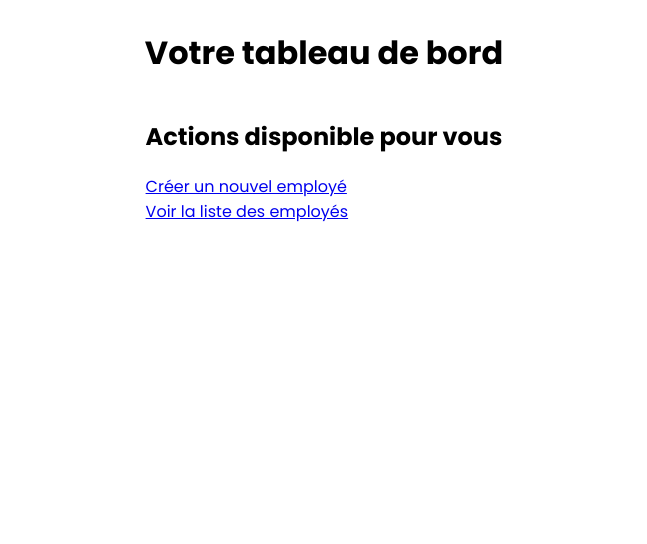
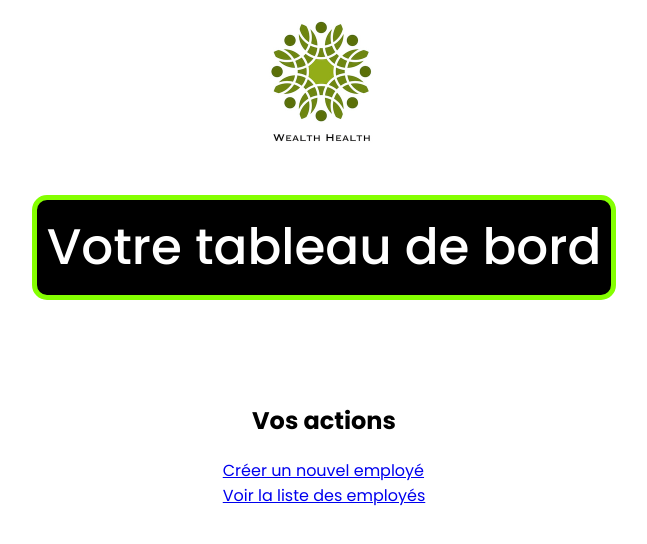
Before and after one commit to VicoD3X/Final_RP14, a React (Vite) app: page /dashboard in a window 1280 px wide. Shown: the top 544 px of the page, without its empty margins (316-963 px from the left). Built offline with nearby package versions, Linux system fonts and the light colour scheme.

Commit message:
CSS - style V1 - mise en place d'un nouveau css - refonte du design de dashboard (non fini) - ajout du logo pour custom le projet

```diff
--- a/src/App.css
+++ b/src/App.css
@@ -1,4 +1,29 @@
-* { font-family: 'Poppins', sans-serif; }
+* {
+    font-family: 'Poppins', sans-serif;
+}
+
+body {
+    background-color: rgba(255, 255, 255, 0.594);
+}
+
+.DashH1 {
+    font-size: 50px;
+    font-weight: 500;
+    color: rgb(255, 255, 255);
+    border: 5px solid rgb(132, 255, 0);
+    background-color: rgb(0, 0, 0);
+    border-radius: 15px;
+    padding: 10px;
+    display: inline-block;
+}
+
+.DashAction {
+    margin-top: 50px;
+    display: flex;
+    flex-direction: column;
+    align-items: center;
+}
+
 
 .title {
     display: flex;
--- a/src/pages/Dashboard.jsx
+++ b/src/pages/Dashboard.jsx
@@ -1,12 +1,18 @@
 import React from 'react';
 import { Link } from 'react-router-dom';
+import logo from '../assets/logo.png'
+import '../App.css'
 
 function Dashboard() {
   return (
     <div className="container">
-      <h1>Votre tableau de bord</h1>
       <div>
-        <h2>Actions disponible pour vous</h2>
+      <img src={logo} alt="Logo de l'entreprise" />
+      </div>
+
+      <h1 className='DashH1'>Votre tableau de bord</h1>
+      <div className='DashAction'>
+        <h2>Vos actions</h2>
         <div className="actions">
           <div>
             <Link to="/dashboard/FormEmployee">Créer un nouvel employé</Link>
```
Also changed, not shown: src/assets/logo.png (added).
